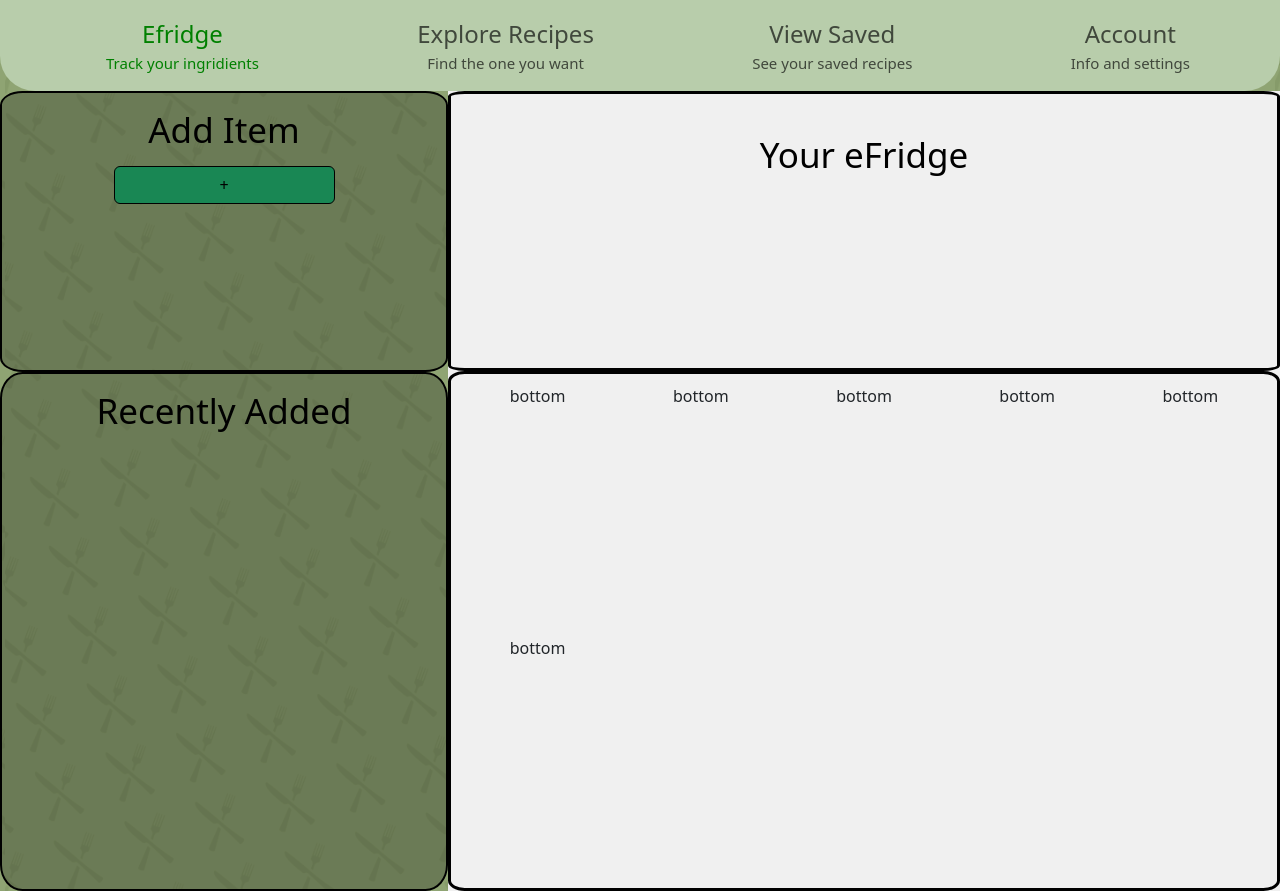
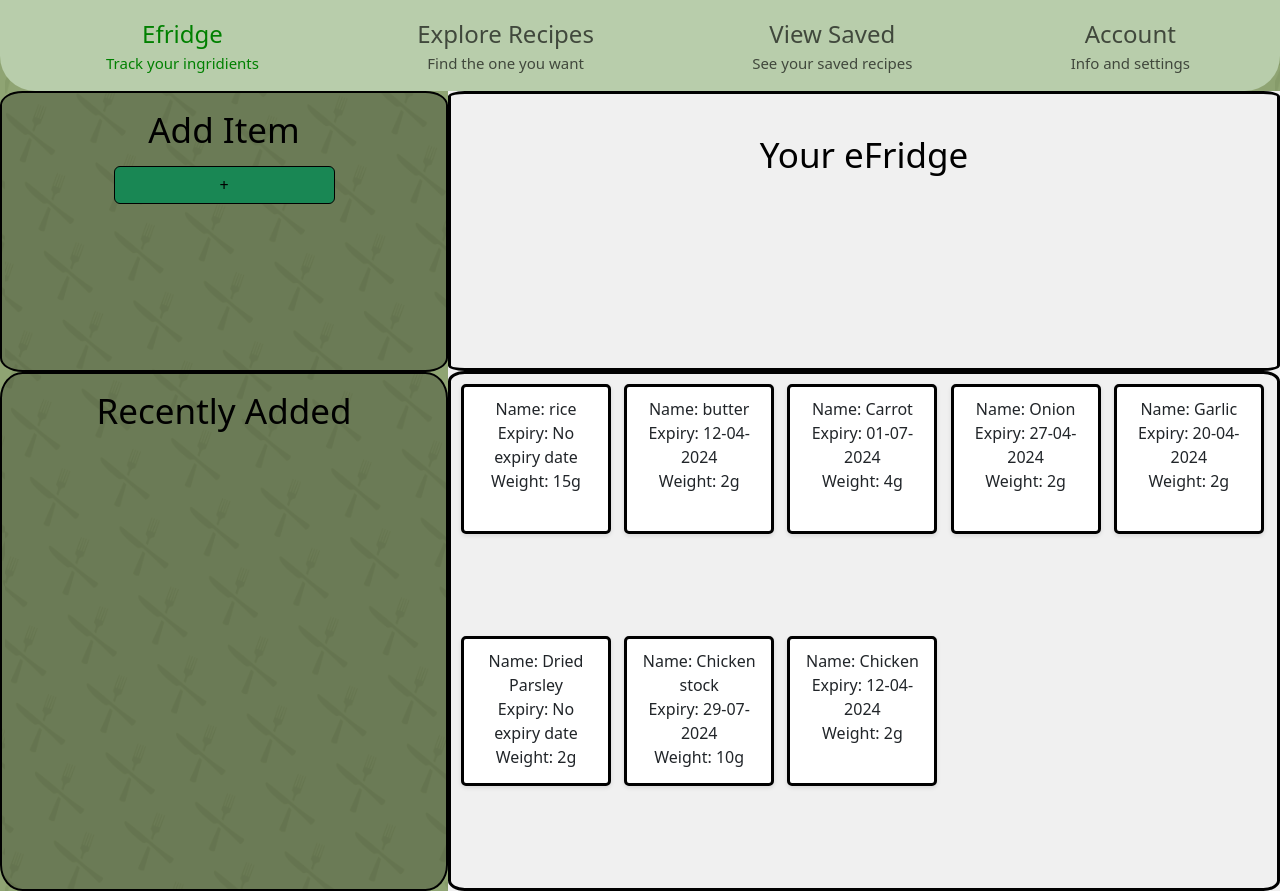
Before and after one commit to Freddydeddydoo/RecipesByRemy, a React (Create React App) app in the folder recipes-with-remy/: page /efridge in a window 1280 px wide. Built offline with nearby package versions, Linux system fonts and the light colour scheme.

Commit message:
efridge kinda works woohoo

```diff
--- a/recipes-with-remy/src/CSSFiles/food.css
+++ b/recipes-with-remy/src/CSSFiles/food.css
@@ -0,0 +1,15 @@
+.FoodBox {
+  display: flex;
+  flex-direction: column;
+
+    background-color: white;
+    padding: 10px; /* Adds padding inside each .FoodBox */
+    width: 150px; /* Ensures it takes the full width of the grid cell */
+    height: 150px; /* If you want each box to take full height of the grid cell */
+    box-sizing: border-box; /* Includes padding in the element's total width and height */
+    border-radius: 5px; /* Optional: Adds rounded corners */
+    border-style: solid;
+    border-color: black;
+
+    box-shadow: 0 2px 4px rgba(0,0,0,0.1); /* Optional: Adds a subtle shadow for depth */
+  }
--- a/recipes-with-remy/src/Components/food.js
+++ b/recipes-with-remy/src/Components/food.js
@@ -1,18 +1,102 @@
-//was thinking this one would be the food in the eFrdige
-import Container from 'react-bootstrap/Container';
-import Navbar from 'react-bootstrap/Navbar';
-import Nav from 'react-bootstrap/Nav';
-import { useLocation } from 'react-router-dom';
-import Draggable from 'react-draggable';
+import React, { useState } from 'react';
+import '../CSSFiles/food.css';
 
+const Food = ({ foodName, expiry, weight, image }) => {
+  // States to track whether each field is being edited
+  const [isEditingName, setIsEditingName] = useState(false);
+  const [isEditingExpiry, setIsEditingExpiry] = useState(false);
+  const [isEditingWeight, setIsEditingWeight] = useState(false);
 
-const food = (props) => {
+  // States to hold and change the editable values
+  const [editableName, setEditableName] = useState(foodName);
+  const [editableExpiry, setEditableExpiry] = useState(expiry);
+  const [editableWeight, setEditableWeight] = useState(weight);
+
+  // Handlers to switch to edit mode
+  const handleNameClick = () => {
+    setIsEditingName(true);
+  };
+
+  const handleExpiryClick = () => {
+    setIsEditingExpiry(true);
+  };
+
+  const handleWeightClick = () => {
+    setIsEditingWeight(true);
+  };
+
+  // Handlers to update the state when changes are made
+  const handleNameChange = (e) => {
+    setEditableName(e.target.value);
+  };
+
+  const handleExpiryChange = (e) => {
+    setEditableExpiry(e.target.value);
+  };
+
+  const handleWeightChange = (e) => {
+    setEditableWeight(e.target.value);
+  };
+
+  // Handlers to revert to view mode on blur or enter key press
+  const handleKeyPress = (e, handler) => {
+    if (e.key === 'Enter' || e.type === 'blur') {
+      handler(false);
+      // Here you can also implement saving the changed value to your state or backend
+    }
+  };
 
   return (
-    <div>
-        start of something insane
+    <div className='FoodBox'>
+      {/* Food Name */}
+      {isEditingName ? (
+        <input
+          type="text"
+          value={editableName}
+          onChange={handleNameChange}
+          onKeyPress={(e) => handleKeyPress(e, setIsEditingName)}
+          onBlur={(e) => handleKeyPress(e, setIsEditingName)}
+          autoFocus // Automatically focus the input when editing starts
+        />
+      ) : (
+        <div onClick={handleNameClick}>
+          Name: {editableName}
+        </div>
+      )}
+
+      {/* Expiry Date */}
+      {isEditingExpiry ? (
+        <input
+          type="text"
+          value={editableExpiry}
+          onChange={handleExpiryChange}
+          onKeyPress={(e) => handleKeyPress(e, setIsEditingExpiry)}
+          onBlur={(e) => handleKeyPress(e, setIsEditingExpiry)}
+          autoFocus // Automatically focus the input when editing starts
+        />
+      ) : (
+        <div onClick={handleExpiryClick}>
+          Expiry: {editableExpiry || 'No expiry date'}
+        </div>
+      )}
+
+      {/* Weight */}
+      {isEditingWeight ? (
+        <input
+          type="text"
+          value={editableWeight}
+          onChange={handleWeightChange}
+          onKeyPress={(e) => handleKeyPress(e, setIsEditingWeight)}
+          onBlur={(e) => handleKeyPress(e, setIsEditingWeight)}
+          autoFocus // Automatically focus the input when editing starts
+        />
+      ) : (
+        <div onClick={handleWeightClick}>
+          Weight: {editableWeight}g
+        </div>
+      )}
     </div>
   );
-}
+};
 
-export default food;
+export default Food;
--- a/recipes-with-remy/src/Pages/efridge.js
+++ b/recipes-with-remy/src/Pages/efridge.js
@@ -1,23 +1,42 @@
 import React, { useState } from 'react';
 import './../CSSFiles/efridge.css';
 import Header from './../Components/header';
-import FoodData from '../DummyData/Foodnames';
+import Person1 from '../DummyData/Person1'; // Import Person1
 import Button from 'react-bootstrap/Button';
-
-const getFilteredItems = (query, foodNames) => {
-  if (!query) {
-    return [];
-  }
-  return foodNames.filter(name => name.toLowerCase().includes(query.toLowerCase()));
-};
+import Food from '../Components/food';
 
 const Efridge = () => {
-  const [query, setQuery] = useState("");
-  const filteredItems = getFilteredItems(query, FoodData.FoodNames);
+  // Initial state for food items and recently added items
+  const [foodItems, setFoodItems] = useState(Person1[0].FoodData);
+  const [recentlyAdded, setRecentlyAdded] = useState([]);
 
-  const handleItemClick = (itemName) => {
-    // Implement the action you want to take when an item is clicked
-    alert(`You clicked on ${itemName}`);
+  // Function to handle adding a new food item
+  const handleAddFoodItem = () => {
+    // Create a new food item (You can modify this to add different default values)
+    const newFoodItem = {
+      Name: "New Food",
+      weight: 0,
+      expiry: null
+    };
+
+    // Update the food items array with the new food item
+    setFoodItems([...foodItems, newFoodItem]);
+
+    // Update the recently added items array
+    setRecentlyAdded([newFoodItem, ...recentlyAdded]);
+  };
+
+  // Function to render Food components
+  const renderFoodItems = (items) => {
+    return items.map((foodItem, index) => (
+      <Food
+        key={index}
+        foodName={foodItem.Name}
+        expiry={foodItem.expiry}
+        weight={foodItem.weight}
+        // Add image if needed
+      />
+    ));
   };
 
   return (
@@ -27,26 +46,24 @@ const Efridge = () => {
         <div className='LeftSide'>
           <div className='SearchBox'>
             <label style={{color: 'black', fontSize: '35px', padding: '10px'}}>Add Item</label>
-            <Button variant='success' className={"CustomGreene"} size='small' onClick={handleItemClick}>
-                    +
+            <Button variant='success' className={"CustomGreene"} size='small' onClick={handleAddFoodItem}>
+              +
             </Button>
           </div>
           <div className='RecentlyViewed'>
-          <label style={{color: 'black', fontSize: '35px', padding: '10px'}}> Recently Added </label>
+            <label style={{color: 'black', fontSize: '35px', padding: '10px'}}> Recently Added </label>
+            {/* Render recently added items */}
+            {renderFoodItems(recentlyAdded)}
           </div>
         </div>
         <div className='TheFridge'>
-            {/* make the top draggable aswell */}
-          <div className='Top' style={{color: 'black', fontSize: '35px', padding: '10px',paddingTop: '35px'}}>
+          {/* make the top draggable as well */}
+          <div className='Top' style={{color: 'black', fontSize: '35px', padding: '10px', paddingTop: '35px'}}>
             Your eFridge
           </div>
           <div className='Bottom'>
-            <div>bottom</div>
-            <div>bottom</div>
-            <div>bottom</div>
-            <div>bottom</div>
-            <div>bottom</div>
-            <div>bottom</div>
+            {/* Render Food components for each item in filteredItems */}
+            {renderFoodItems(foodItems)}
           </div>
         </div>
       </div>
```
